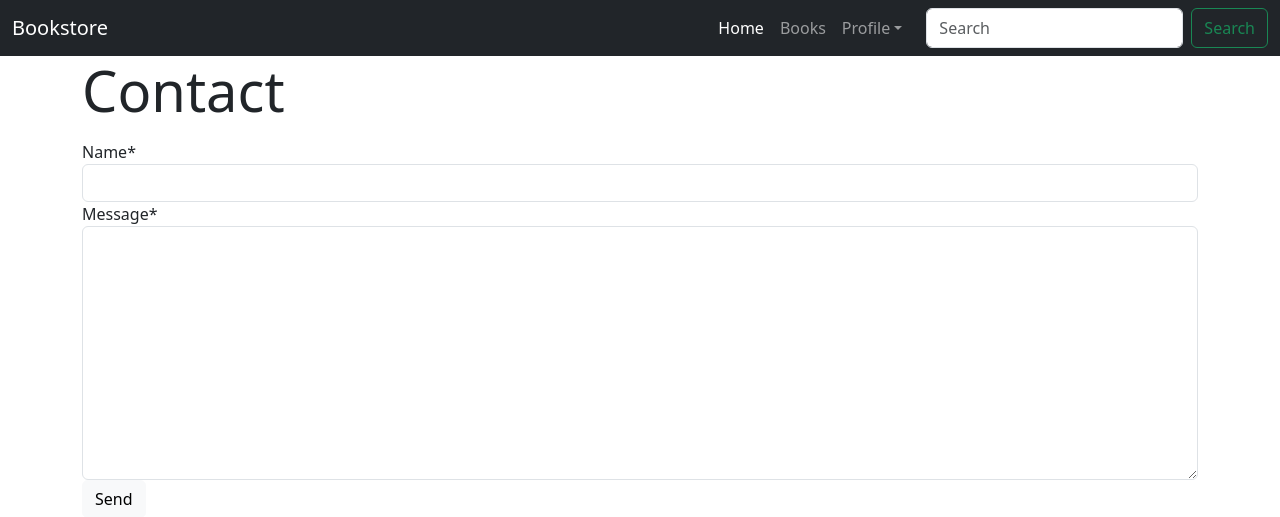
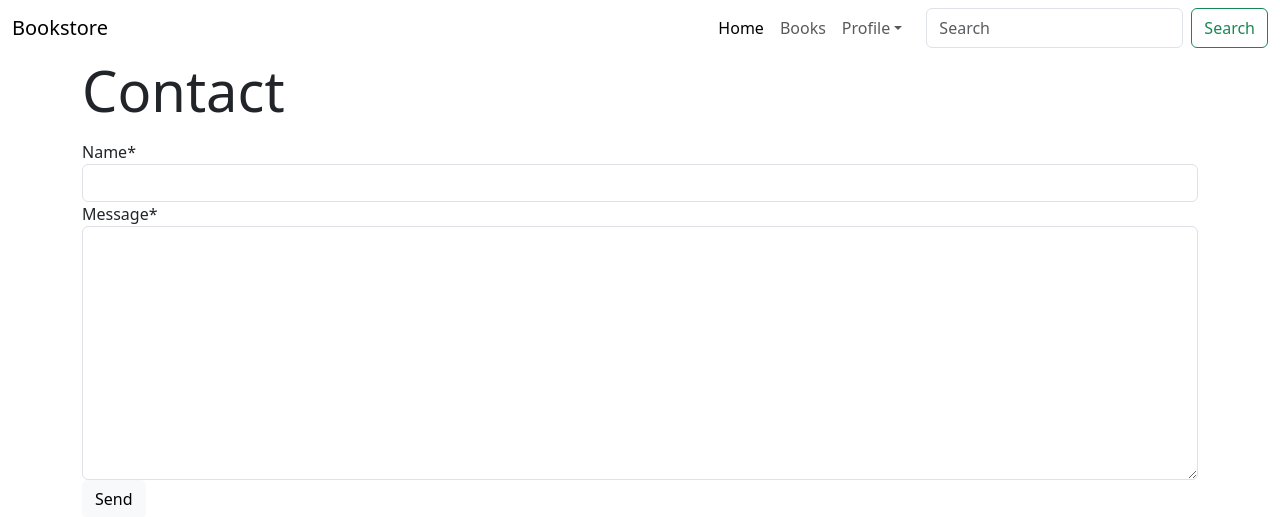
Before and after one commit to gurupratap-matharu/bookstore, a Django app: page /contact/ in a window 1280 px wide. Shown: the top 517 px of the page. Run offline with Django 3.2, Linux system fonts and the light colour scheme; parts of the project's set-up code (start-up, migrations or seed data) failed here and were passed over; some libraries are stand-ins or nearby versions.

Commit message:
Make nav bar light and beautiful ✨

```diff
--- a/templates/_header.html
+++ b/templates/_header.html
@@ -1,5 +1,5 @@
 <header>
-  <nav class="navbar navbar-expand-lg navbar-dark bg-dark"
+  <nav class="navbar navbar-expand-lg"
        aria-label="Offcanvas navbar large">
     <div class="container-fluid">
       <a class="navbar-brand"
@@ -12,7 +12,7 @@
               aria-label="Toggle navigation">
         <span class="navbar-toggler-icon"></span>
       </button>
-      <div class="offcanvas offcanvas-end text-bg-dark"
+      <div class="offcanvas offcanvas-end"
            tabindex="-1"
            id="offcanvasNavbar2"
            aria-labelledby="offcanvasNavbar2Label">
@@ -20,7 +20,7 @@
           <h5 class="offcanvas-title"
               id="offcanvasNavbar2Label">Bookstore</h5>
           <button type="button"
-                  class="btn-close btn-close-white"
+                  class="btn-close btn-close-dark"
                   data-bs-dismiss="offcanvas"
                   aria-label="Close"></button>
         </div>
```
